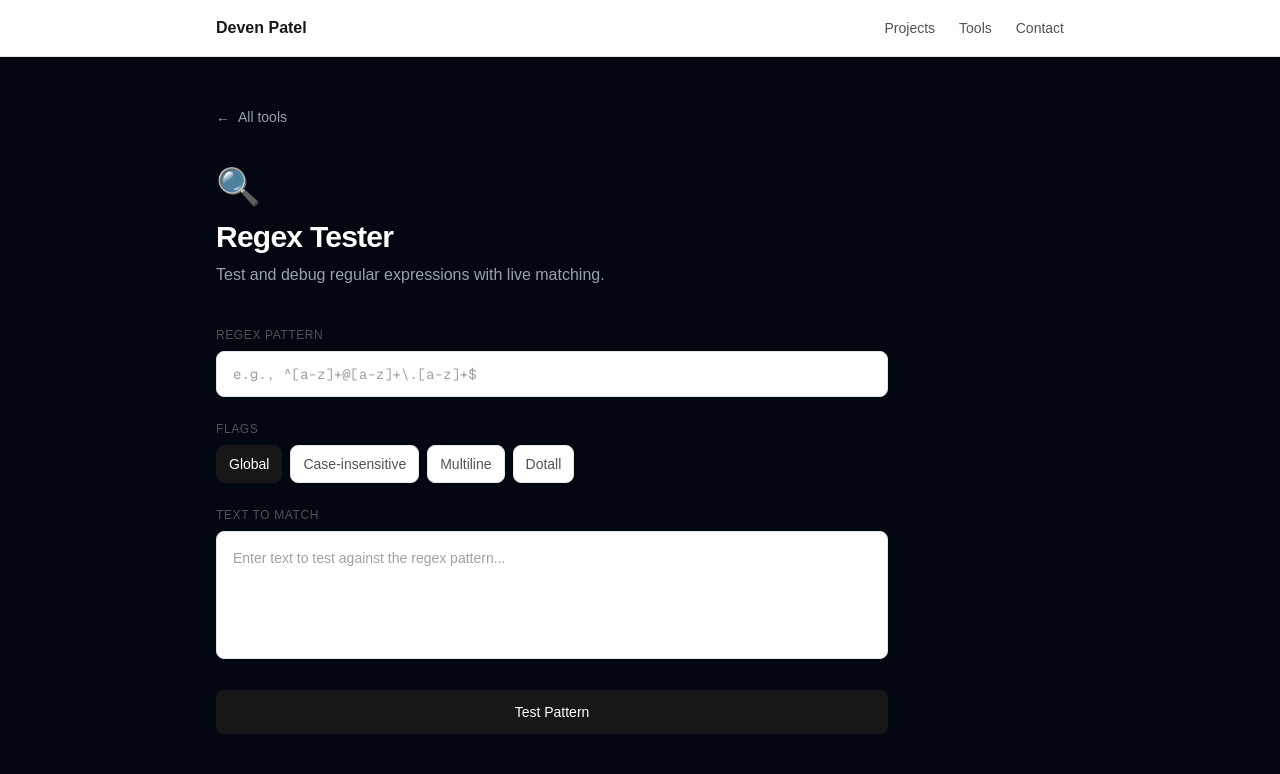
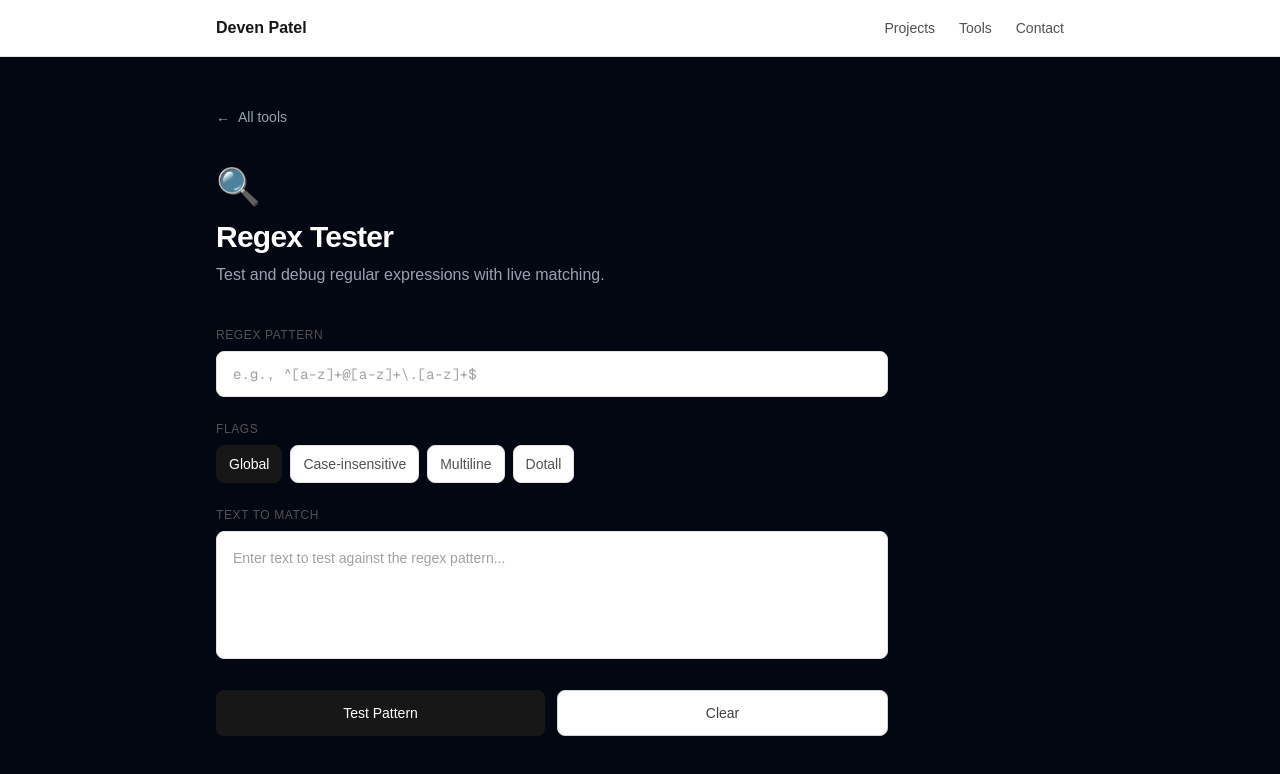
Before and after one commit to DevenPatel19/portfolio, a Next.js app: page /tools/regex-tester in a window 1280 px wide. Shown: the top 774 px of the page. Built offline with nearby package versions, Linux system fonts and the light colour scheme.

Commit message:
fix: remove unused catch parameters in base64 encoder

```diff
--- a/src/app/tools/base64-encoder/page.tsx
+++ b/src/app/tools/base64-encoder/page.tsx
@@ -15,7 +15,7 @@ export default function Base64Page() {
   try {
     const encoded = btoa(unescape(encodeURIComponent(input)));
     setOutput(encoded);
-    } catch (e) {
+  } catch {
     setOutput("Error encoding");
   }
 };
@@ -24,7 +24,7 @@ export default function Base64Page() {
   try {
     const decoded = decodeURIComponent(escape(atob(input)));
     setOutput(decoded);
-    } catch (e) {
+  } catch {
     setOutput("Error decoding - invalid Base64");
   }
 };
--- a/src/app/tools/regex-tester/page.tsx
+++ b/src/app/tools/regex-tester/page.tsx
@@ -27,8 +27,8 @@ export default function RegexTesterPage() {
       }
 
       setMatches(results);
-    } catch (e) {
-      setError((e as Error).message);
+    } catch (_e) {
+      setError((_e as Error).message);
       setMatches([]);
     }
   };
@@ -76,9 +76,7 @@ export default function RegexTesterPage() {
             {["g", "i", "m", "s"].map((flag) => (
               <button
                 key={flag}
-                onClick={() => {
-                  toggleFlag(flag);
-                }}
+                onClick={() => toggleFlag(flag)}
                 className={`px-3 py-2 rounded-lg text-sm font-medium border transition-all ${
                   flags.includes(flag)
                     ? "bg-neutral-900 dark:bg-white text-white dark:text-neutral-900 border-neutral-900 dark:border-white"
@@ -107,13 +105,21 @@ export default function RegexTesterPage() {
           />
         </div>
 
-        {/* Test Button */}
-        <button
-          onClick={test}
-          className="w-full py-3 rounded-lg bg-neutral-900 dark:bg-white text-white dark:text-neutral-900 text-sm font-medium hover:bg-neutral-800 dark:hover:bg-neutral-100 transition-colors"
-        >
-          Test Pattern
-        </button>
+        {/* Action Buttons */}
+        <div className="flex gap-3">
+          <button
+            onClick={test}
+            className="flex-1 py-3 rounded-lg bg-neutral-900 dark:bg-white text-white dark:text-neutral-900 text-sm font-medium hover:bg-neutral-800 dark:hover:bg-neutral-100 transition-colors"
+          >
+            Test Pattern
+          </button>
+          <button
+            onClick={clear}
+            className="flex-1 py-3 rounded-lg border border-neutral-300 dark:border-neutral-700 bg-white dark:bg-neutral-900 text-neutral-700 dark:text-neutral-300 text-sm font-medium hover:bg-neutral-100 dark:hover:bg-neutral-800 transition-colors"
+          >
+            Clear
+          </button>
+        </div>
 
         {/* Error or Results */}
         {error ? (
```
Lines whose indentation alone changed are shown as unchanged.
